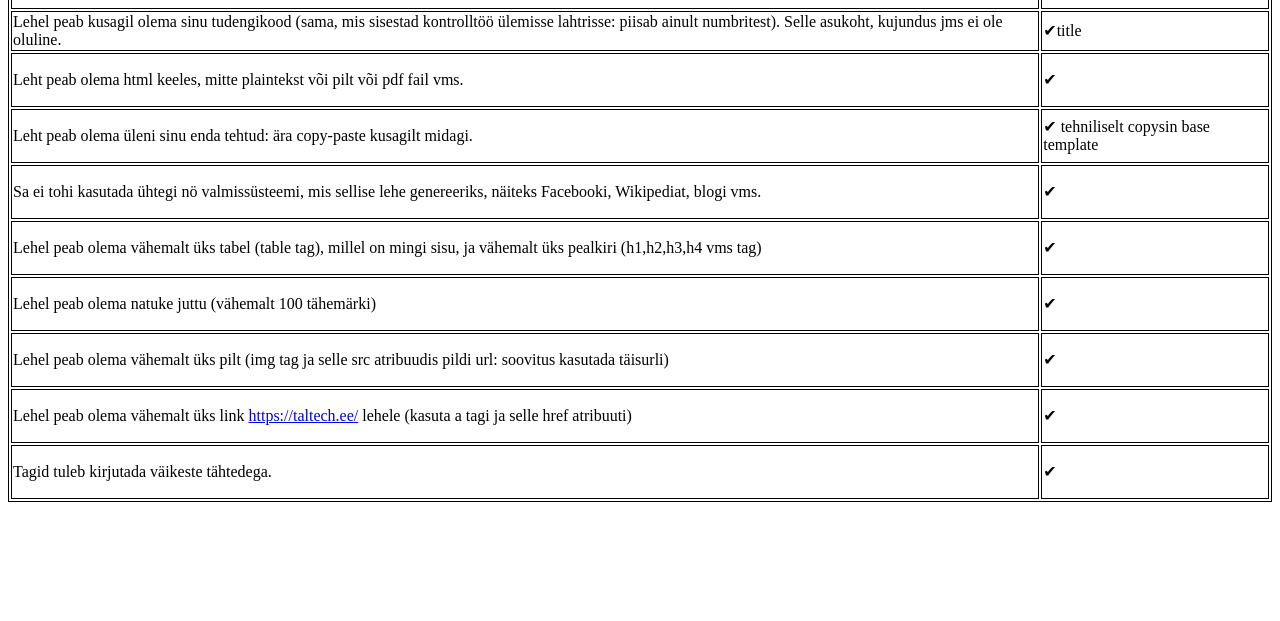
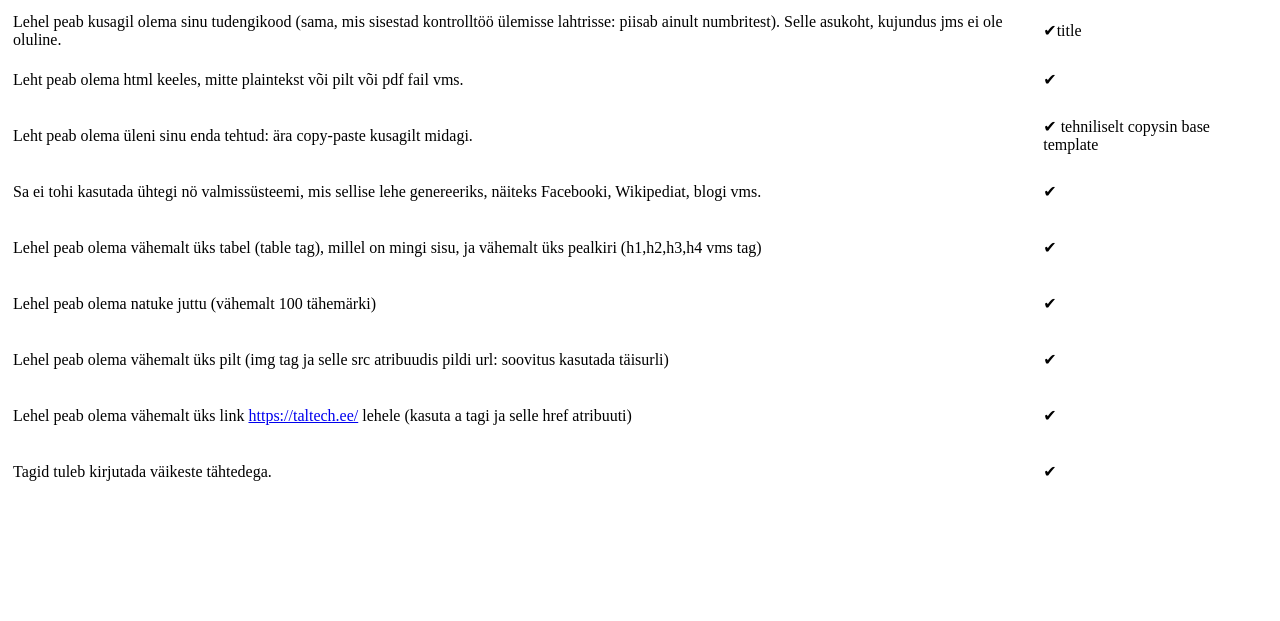
Before and after one commit to KristjanSteinfeldt/KristjanSteinfeldt.github.io, a plain HTML site: page index.html in a window 1280 px wide. Shown: the part 179-800 px from the top of the page. Drawn offline with nearby package versions, Linux system fonts and the light colour scheme.

Commit message:
Update style.css

```diff
--- a/style.css
+++ b/style.css
@@ -1,3 +1,8 @@
 table, th, td {
-  border: 1px solid black;
+  border: 1px solid white;
 }
+table{
+  background:#fff
+  color:white
+  position:absolute
+}
```
